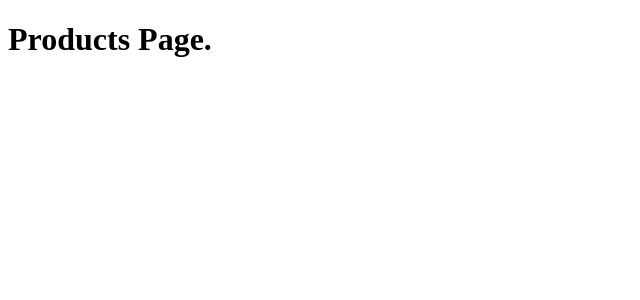
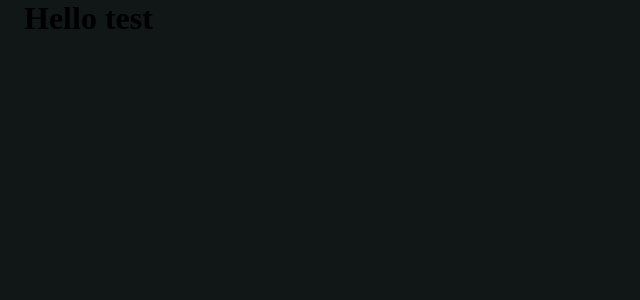
Before and after one commit to Aierus/AJsList, a React app in the folder frontend/: page / in a window 1280 px wide. Shown: the top 300 px of the page, without its empty margins (0-640 px from the left). Built offline with nearby package versions, Linux system fonts and the light colour scheme.

Commit message:
finish configuring app

```diff
--- a/frontend/index.tsx
+++ b/frontend/index.tsx
@@ -2,6 +2,8 @@ import App from './src/App'
 import * as React from 'react'
 import { BrowserRouter } from 'react-router-dom'
 import { createRoot } from 'react-dom/client'
+import './src/styles/style.scss'
+import './src/styles/variables.scss'
 
 const container = document.getElementById('root')
 const root = createRoot(container!)
--- a/frontend/src/App.tsx
+++ b/frontend/src/App.tsx
@@ -1,13 +1,19 @@
 import * as React from 'react'
 import { Route, Routes } from 'react-router-dom'
 
+import { ThemeProvider } from '@mui/material/styles'
+
+import { theme } from './theme'
 import ProductsPage from './pages/Products'
 
 function App() {
     return (
-        <Routes>
-            <Route path="" element={<ProductsPage />} />
-        </Routes>
+        <ThemeProvider theme={theme}>
+            <Routes>
+                <Route path="" element={<ProductsPage />} />
+                <Route path="/:id" element={<h1>Product ID</h1>} />
+            </Routes>
+        </ThemeProvider>
     )
 }
 
--- a/frontend/src/pages/Products.tsx
+++ b/frontend/src/pages/Products.tsx
@@ -1,7 +1,25 @@
 import * as React from 'react'
 
+import { useTheme } from '@mui/material/styles'
+import Box from '@mui/material/Box'
+import Container from '@mui/material/Container'
+
 const ProductsPage = () => {
-    return <h1>Products Page.</h1>
+    const theme = useTheme()
+
+    return (
+        <Container
+            maxWidth={false}
+            sx={{
+                background: theme.palette.background.default,
+                minHeight: '150vh',
+            }}
+        >
+            <Box>
+                <h1>Hello test</h1>
+            </Box>
+        </Container>
+    )
 }
 
 export default ProductsPage
--- a/frontend/webpack.config.development.js
+++ b/frontend/webpack.config.development.js
@@ -1,13 +1,13 @@
-const path = require("path");
+const path = require('path')
 const BundleAnalyzerPlugin =
-  require("webpack-bundle-analyzer").BundleAnalyzerPlugin;
+    require('webpack-bundle-analyzer').BundleAnalyzerPlugin
 
 module.exports = {
-  mode: "development",
-  entry: "./index.tsx",
+    mode: 'development',
+    entry: './index.tsx',
     output: {
-    filename: "main.js",
-    path: path.resolve(__dirname, "public"),
+        filename: 'main.js',
+        path: path.resolve(__dirname, 'public'),
     },
     module: {
         rules: [
@@ -15,39 +15,40 @@ module.exports = {
                 test: /\.scss$/i,
                 use: [
                     // Creates `style` nodes from JS strings
-          "style-loader",
+                    'style-loader',
                     // Translates CSS into CommonJS
-          "css-loader",
+                    'css-loader',
                     // Compiles Sass to CSS
-          "sass-loader",
+                    'sass-loader',
                 ],
             },
             {
                 test: /\.(js|jsx)$/, //kind of file extension this rule should look for and apply in test
                 exclude: /node_modules/, //folder to be excluded
-        use: "babel-loader", //loader which we are going to use
+                use: 'babel-loader', //loader which we are going to use
             },
             {
                 test: /\.tsx?$/,
-        use: "ts-loader",
+                use: 'ts-loader',
                 exclude: /node_modules/,
             },
         ],
     },
     resolve: {
-    extensions: [".tsx", ".ts", ".js"],
+        extensions: ['.tsx', '.ts', '.js'],
     },
     devServer: {
         static: {
-      directory: path.join(__dirname, "public"),
+            directory: path.join(__dirname, 'public'),
         },
+        historyApiFallback: true,
         client: {
             overlay: false,
         },
         compress: true,
         port: 9000,
         proxy: {
-      "/rpc": "http://localhost:8080",
+            '/rpc': 'http://localhost:8080',
         },
     },
-};
+}
```
Also changed, not shown: frontend/package.json (+8 -0 lines), 1 other file (tests, documents, lock files or other folders). Lines whose indentation alone changed are shown as unchanged.
